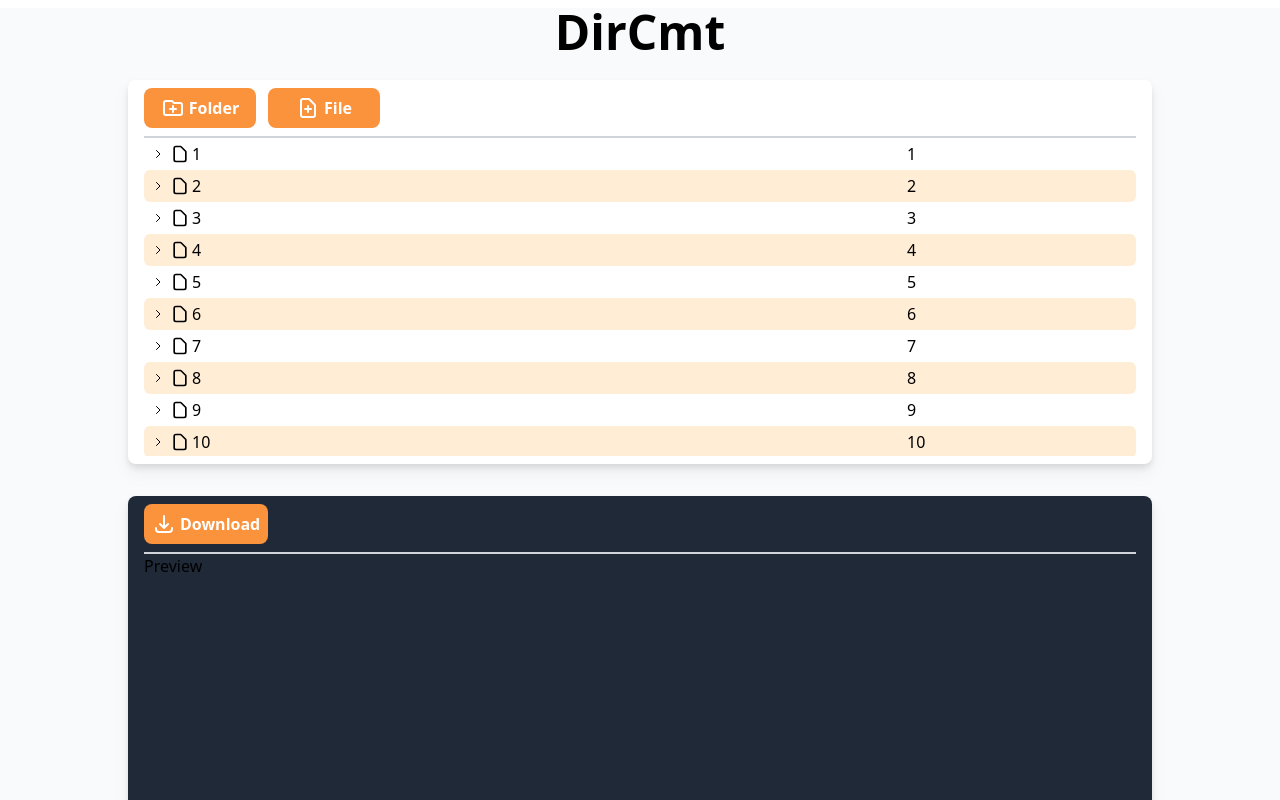
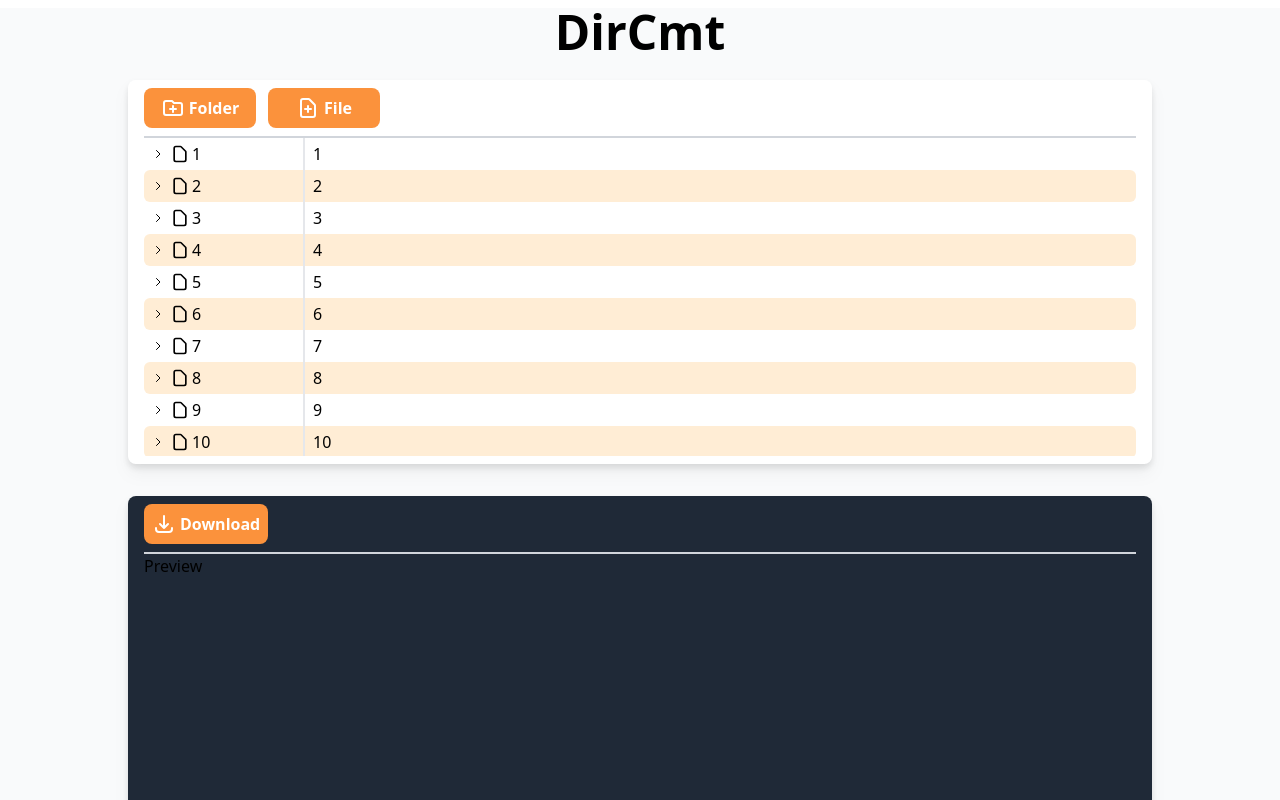
Before and after one commit to HidakaRintaro/DirCmt, a Next.js app: page / in a window 1280 px wide. Shown: the top 800 px of the page. Built offline with nearby package versions, Linux system fonts and the light colour scheme.

Commit message:
borderと仮の固定での幅を設定

```diff
--- a/components/DirTable.tsx
+++ b/components/DirTable.tsx
@@ -13,7 +13,7 @@ export const DirTable: React.FC = () => {
     <table className="w-full">
       {ary.map((a) => (
         <tr key={a.id} className="even:bg-orange-100">
-          <td className="h-8 rounded-l-md pl-1">
+          <td className="h-8 w-40 rounded-l-md border-r-2 border-gray-200 pl-1">
             <div className="flex items-center gap-[2px]">
               <span
                 className="cursor-pointer rounded-sm p-1 hover:bg-gray-300"
@@ -31,7 +31,7 @@ export const DirTable: React.FC = () => {
               {a.id}
             </div>
           </td>
-          <td className="rounded-r-md">{a.id}</td>
+          <td className="rounded-r-md pl-2">{a.id}</td>
         </tr>
       ))}
     </table>
```
